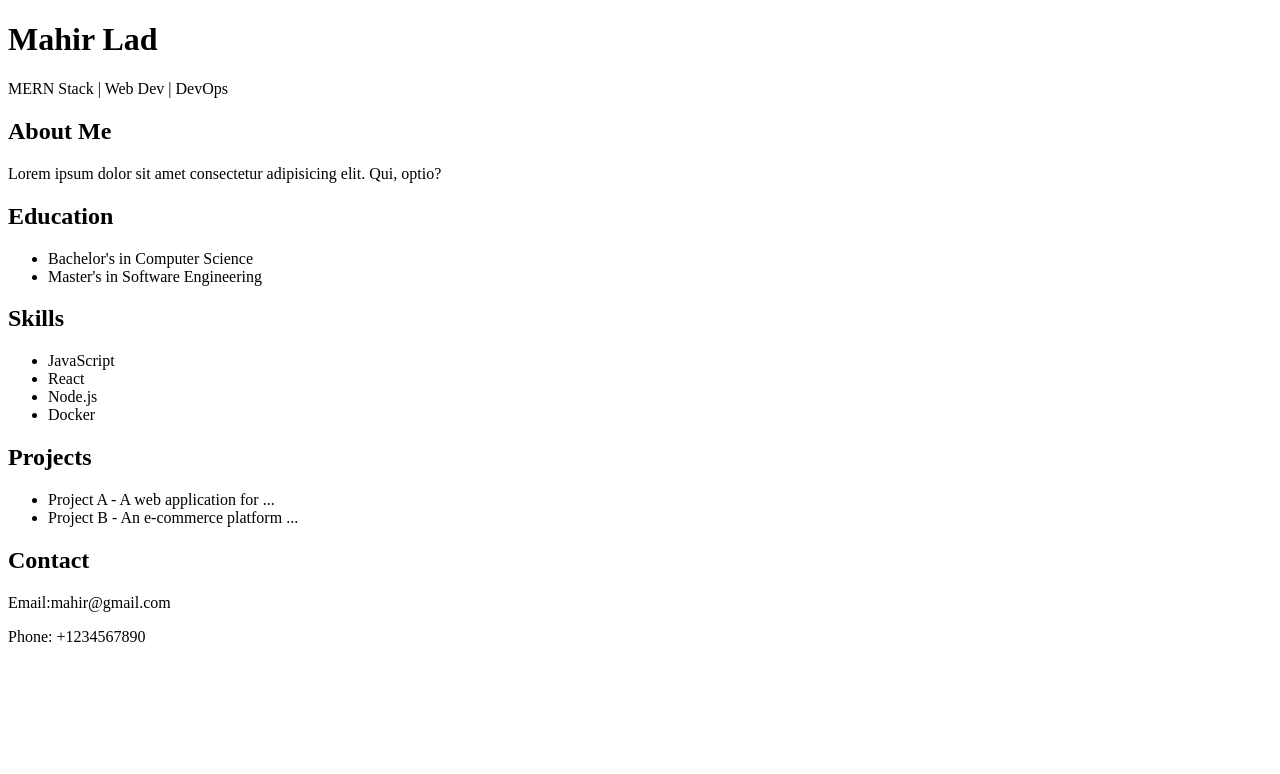
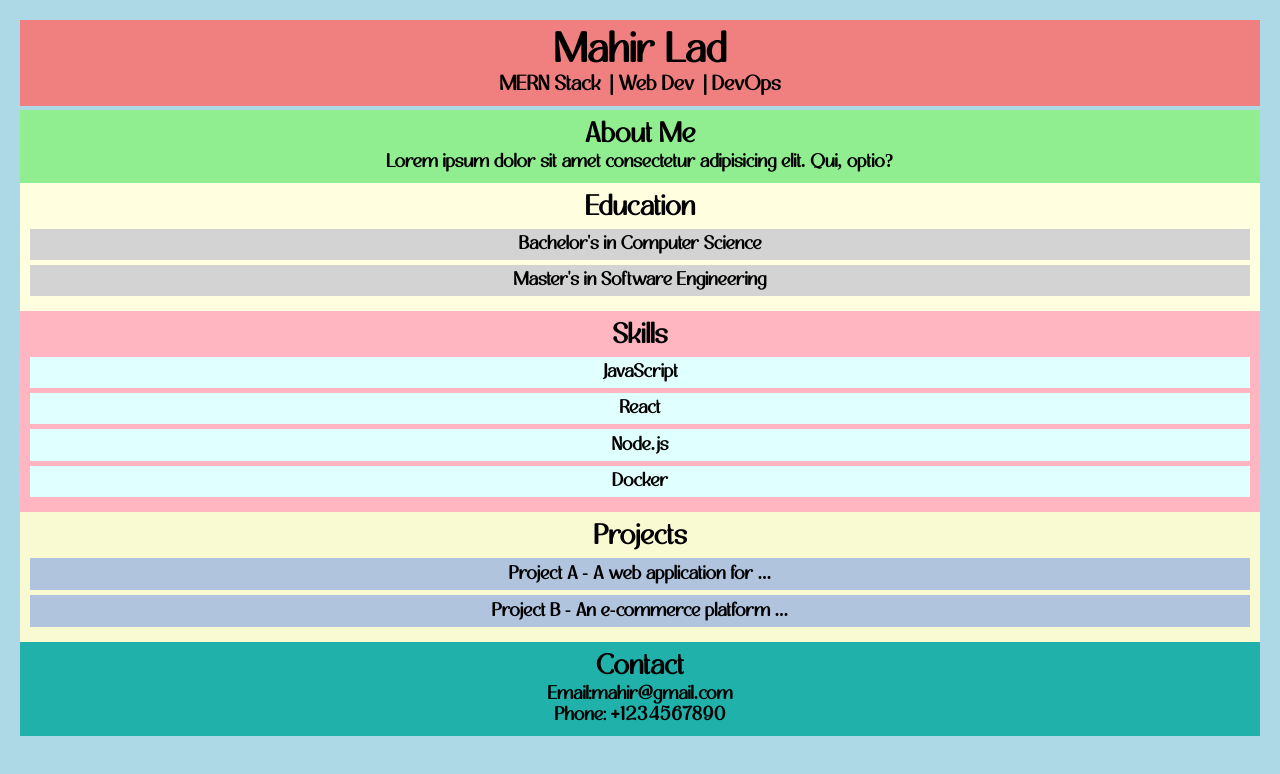
Before and after one commit to MahirLad/cohort2.0, a plain HTML site: page day1/index.html in a window 1280 px wide. Drawn offline with Linux system fonts and the light colour scheme.

Commit message:
project 1

```diff
--- a/day1/index.html
+++ b/day1/index.html
@@ -4,6 +4,7 @@
         <meta charset="UTF-8">
         <meta name="viewport" content="width=device-width, initial-scale=1.0">
         <title>Document</title>
+        <link rel="stylesheet" href="style.css">
 </head>
 <body>
         <div class="main">
--- a/day1/style.css
+++ b/day1/style.css
@@ -1,3 +1,8 @@
+@font-face{
+        font-family: anugra;
+        src: url(./Anugra-Regular.ttf);
+}
+
 *{
         margin: 0;
         padding: 0;
@@ -8,3 +13,75 @@ html,body{
         height: 100%;
         width: 100%;
 }
+
+.main{
+        height: 100%;
+        width: 100%;
+        background-color: lightblue;
+        text-align: center;
+        padding: 20px;
+        font-family: anugra;
+}
+
+.main .info{
+        margin-bottom: 4px;
+        font-size: 20px;
+        font-weight: bold;
+        padding: 10px;
+        background: lightcoral;
+}
+
+.main .about{
+        font-size: 18px;
+        font-weight: bold;
+        padding: 10px;
+        background: lightgreen;
+}
+
+.main .education{
+        font-size: 18px;
+        font-weight: bold;
+        padding: 10px;
+        background: lightyellow;
+}
+.main .education li{
+        list-style-type: none;
+        margin: 5px 0;
+        padding: 5px;
+        background: lightgray;
+}
+
+.main .skill{
+        font-size: 18px;
+        font-weight: bold;
+        padding: 10px;
+        background: lightpink;
+}
+
+.main .skill li{
+        list-style-type: none;
+        margin: 5px 0;
+        padding: 5px;
+        background: lightcyan;
+}
+
+.main .project{
+        font-size: 18px;
+        font-weight: bold;
+        padding: 10px;
+        background: lightgoldenrodyellow;
+}
+
+.main .project li{
+        list-style-type: none;
+        margin: 5px 0;
+        padding: 5px;
+        background: lightsteelblue;
+}
+
+.main .contact{
+        font-size: 18px;
+        font-weight: bold;
+        padding: 10px;
+        background: lightseagreen;
+}
```
Also changed, not shown: day1/Anugra-Regular.otf (added), day1/Anugra-Regular.ttf (added).
